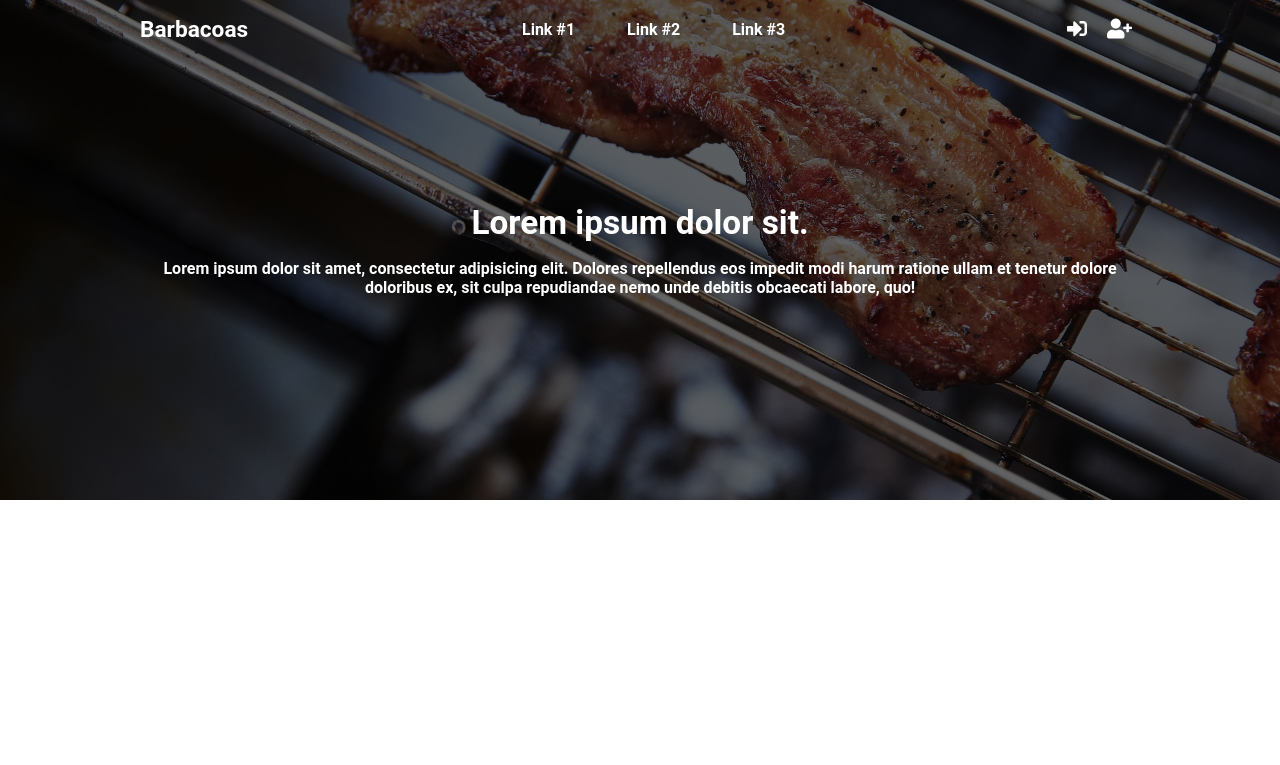
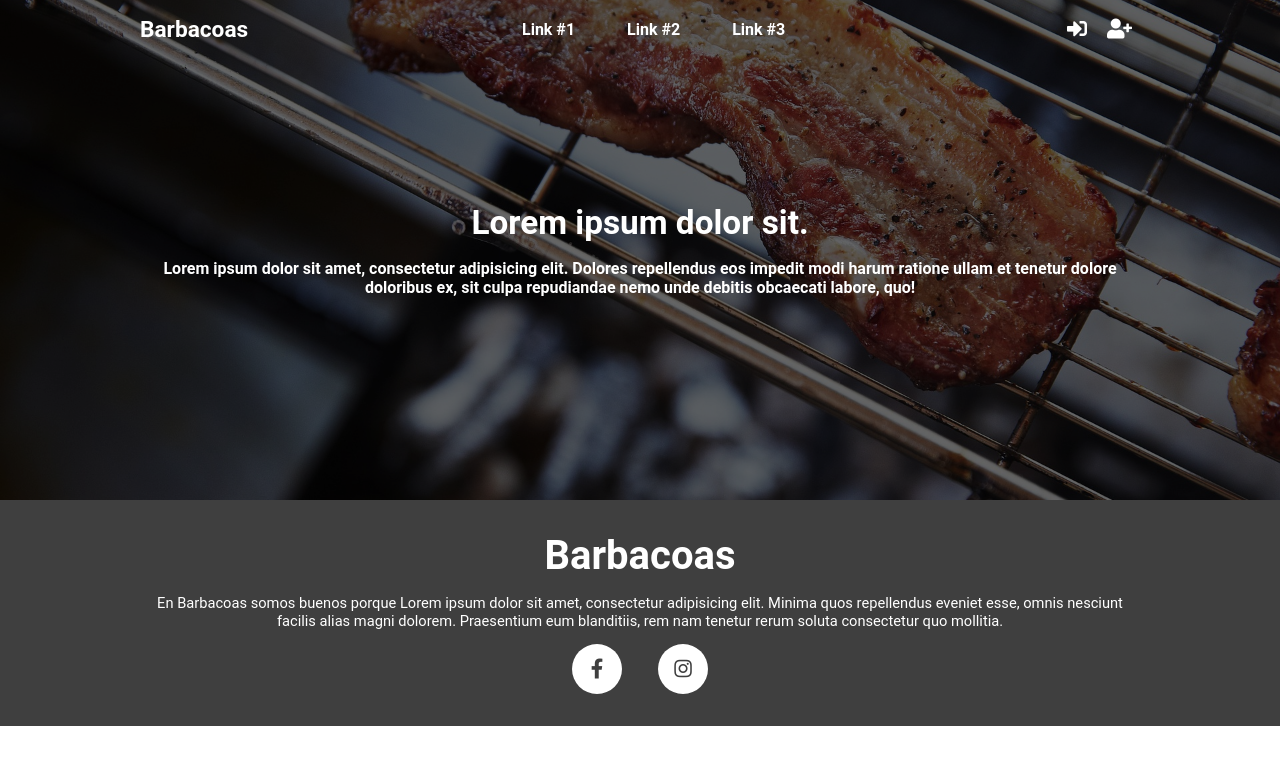
Before and after one commit to GamertodArk/barbacoas, a CodeIgniter app: page /database/ in a window 1280 px wide. Shown: the top 765 px of the page. Run offline with CodeIgniter, Linux system fonts and the light colour scheme.

Commit message:
footer done

```diff
--- a/application/views/templates/home.php
+++ b/application/views/templates/home.php
@@ -37,6 +37,20 @@
 		</div>
 	</header>
 
-	<!-- <script src="<?php echo base_url(); ?>js/test.js"></script> -->
+	<footer>
+		<div class="footer-content">
+			<h2><?php echo APPNAME; ?></h2>
+			<p>En <?php echo APPNAME; ?> somos buenos porque Lorem ipsum dolor sit amet, consectetur adipisicing elit. Minima quos repellendus eveniet esse, omnis nesciunt facilis alias magni dolorem. Praesentium eum blanditiis, rem nam tenetur rerum soluta consectetur quo mollitia.</p>
+
+			<ul class="social-media">
+				<li><a href="#">
+					<i class="fab fa-facebook-f"></i>
+				</a></li>
+				<li><a href="#">
+					<i class="fab fa-instagram"></i>
+				</a></li>
+			</ul>
+		</div>
+	</footer>
 </body>
 </html>
--- a/stylesheets/css/home_styles.css
+++ b/stylesheets/css/home_styles.css
@@ -110,3 +110,41 @@ body header nav .nav-content .users li {
 body header nav .nav-content .users li i {
   font-size: 15pt;
 }
+body footer {
+  padding: 2em;
+  color: #fff;
+  background-color: #3f3f3f;
+}
+body footer .footer-content {
+  width: 100%;
+  margin: auto;
+  max-width: 1000px;
+  text-align: center;
+}
+body footer .footer-content h2 {
+  font-size: 30pt;
+}
+body footer .footer-content p {
+  font-size: 11pt;
+  margin: 1em 0px;
+}
+body footer .footer-content .social-media {
+  list-style: none;
+}
+body footer .footer-content .social-media li {
+  margin: 0px 1em;
+  display: inline-block;
+}
+body footer .footer-content .social-media li a {
+  width: 50px;
+  height: 50px;
+  font-size: 15pt;
+  color: #3f3f3f;
+  border-radius: 100%;
+  text-decoration: none;
+  display: flex;
+  align-items: center;
+  justify-content: center;
+  flex-direction: row;
+  background-color: #fff;
+}
--- a/stylesheets/src/home_styles.scss
+++ b/stylesheets/src/home_styles.scss
@@ -117,4 +117,46 @@ body {
 			}
 		}
 	}
+
+	footer {
+		padding: 2em;
+		color: $white;
+		background-color: $dark_grey;
+
+		.footer-content {
+			width: 100%;
+			margin: auto;
+			max-width: 1000px;
+			text-align: center;
+
+			h2 {
+				font-size: 30pt;
+			}
+
+			p {
+				font-size: 11pt;
+				margin: 1em 0px;
+			}
+
+			.social-media {
+				list-style: none;
+
+				li {
+					margin: 0px 1em;
+					display: inline-block;
+
+					a {
+						width: 50px;
+						height: 50px;
+						font-size: 15pt;
+						color: $dark_grey;
+						border-radius: 100%;
+						text-decoration: none;
+						@include center-flex();
+						background-color: $white;
+					}
+				}
+			}
+		}
+	}
 }
--- a/stylesheets/src/models/_colors.scss
+++ b/stylesheets/src/models/_colors.scss
@@ -1,2 +1,3 @@
 $grey: #ccc;
 $white: #fff;
+$dark_grey: #3f3f3f;
```
